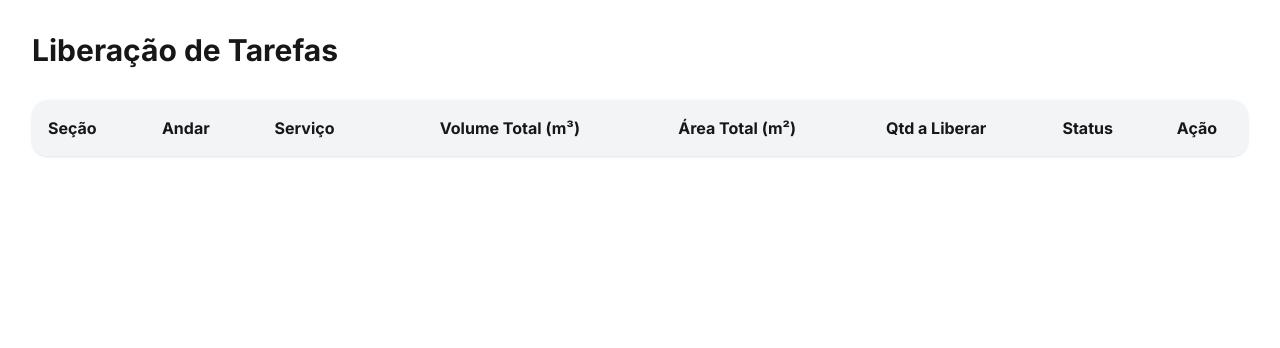
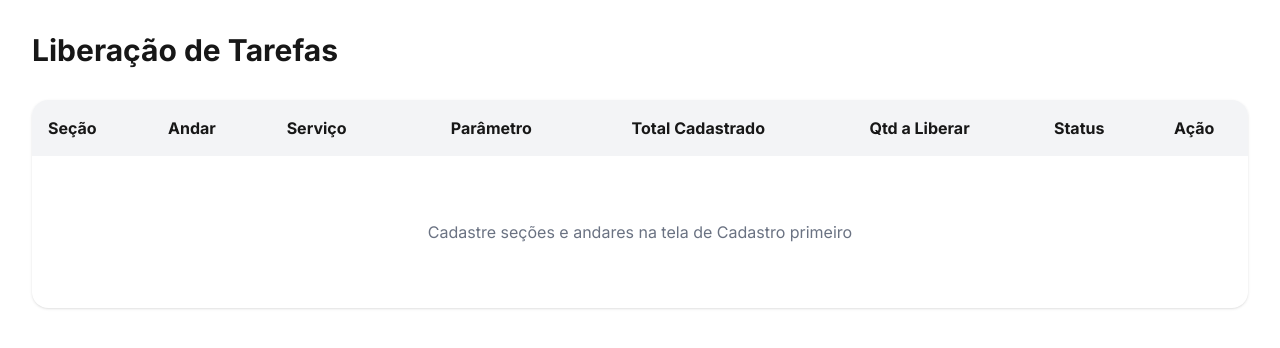
Before and after one commit to Dream159753/engecap-medicao, a Next.js app: page /liberacao in a window 1280 px wide. Shown: the top 348 px of the page. Built offline with nearby package versions, Linux system fonts and the light colour scheme.

Commit message:
Liberação atualizada com checkboxes do cadastro

```diff
--- a/src/app/liberacao/page.tsx
+++ b/src/app/liberacao/page.tsx
@@ -2,7 +2,7 @@
 
 import { useState, useEffect } from 'react';
 
-type Andar = { nome: string; volume: number; area: number };
+type Andar = { nome: string; volume: number; area: number; usaVolume: boolean; usaArea: boolean };
 type Secao = { nome: string; andares: Andar[] };
 
 type ServicoLiberado = {
@@ -10,8 +10,8 @@ type ServicoLiberado = {
   secao: string;
   andar: string;
   servico: string;
-  volumeTotal: number;
-  areaTotal: number;
+  parametro: string;           // "Volume (m³)" ou "Área (m²)"
+  quantidadeTotal: number;
   quantidadeLiberada: number;
   liberado: boolean;
 };
@@ -28,26 +28,44 @@ export default function LiberacaoTarefas() {
 
     secoes.forEach((secao, s) => {
       secao.andares.forEach((andar, a) => {
+        // Cria serviço de Volume se estiver habilitado
+        if (andar.usaVolume && andar.volume > 0) {
           lista.push({
             id: s * 1000 + a * 100 + 1,
             secao: secao.nome,
             andar: andar.nome,
             servico: "Forma + Armação + Concretagem",
-          volumeTotal: andar.volume || 0,
-          areaTotal: andar.area || 0,
+            parametro: "Volume (m³)",
+            quantidadeTotal: andar.volume,
             quantidadeLiberada: 0,
             liberado: false
           });
+        }
+
+        // Cria serviço de Área se estiver habilitado
+        if (andar.usaArea && andar.area > 0) {
           lista.push({
             id: s * 1000 + a * 100 + 2,
             secao: secao.nome,
             andar: andar.nome,
-          servico: "Desforma",
-          volumeTotal: 0,
-          areaTotal: andar.area || 0,
+            servico: "Forma + Armação + Concretagem",
+            parametro: "Área (m²)",
+            quantidadeTotal: andar.area,
             quantidadeLiberada: 0,
             liberado: false
           });
+
+          lista.push({
+            id: s * 1000 + a * 100 + 3,
+            secao: secao.nome,
+            andar: andar.nome,
+            servico: "Desforma",
+            parametro: "Área (m²)",
+            quantidadeTotal: andar.area,
+            quantidadeLiberada: 0,
+            liberado: false
+          });
+        }
       });
     });
 
@@ -75,21 +93,28 @@ export default function LiberacaoTarefas() {
               <th className="p-4 text-left">Seção</th>
               <th className="p-4 text-left">Andar</th>
               <th className="p-4 text-left">Serviço</th>
-              <th className="p-4 text-center">Volume Total (m³)</th>
-              <th className="p-4 text-center">Área Total (m²)</th>
+              <th className="p-4 text-center">Parâmetro</th>
+              <th className="p-4 text-center">Total Cadastrado</th>
               <th className="p-4 text-center">Qtd a Liberar</th>
               <th className="p-4 text-center">Status</th>
               <th className="p-4 text-center">Ação</th>
             </tr>
           </thead>
           <tbody>
-            {servicos.map(item => (
+            {servicos.length === 0 ? (
+              <tr>
+                <td colSpan={8} className="p-16 text-center text-gray-500">
+                  Cadastre seções e andares na tela de Cadastro primeiro
+                </td>
+              </tr>
+            ) : (
+              servicos.map(item => (
                 <tr key={item.id} className="border-t hover:bg-gray-50">
                   <td className="p-4 font-medium">{item.secao}</td>
                   <td className="p-4">{item.andar}</td>
                   <td className="p-4">{item.servico}</td>
-                <td className="p-4 text-center font-semibold">{item.volumeTotal}</td>
-                <td className="p-4 text-center font-semibold">{item.areaTotal}</td>
+                  <td className="p-4 text-center font-medium">{item.parametro}</td>
+                  <td className="p-4 text-center font-semibold">{item.quantidadeTotal}</td>
                   <td className="p-4 text-center">
                     <input
                       type="number"
@@ -104,12 +129,16 @@ export default function LiberacaoTarefas() {
                     </span>
                   </td>
                   <td className="p-4 text-center">
-                  <button onClick={() => toggleLiberacao(item.id)} className={`px-8 py-2 rounded ${item.liberado ? 'bg-red-100 text-red-600' : 'bg-green-600 text-white'}`}>
+                    <button
+                      onClick={() => toggleLiberacao(item.id)}
+                      className={`px-8 py-2 rounded text-sm font-medium ${item.liberado ? 'bg-red-100 text-red-600' : 'bg-green-600 text-white'}`}
+                    >
                       {item.liberado ? 'Bloquear' : 'Liberar'}
                     </button>
                   </td>
                 </tr>
-            ))}
+              ))
+            )}
           </tbody>
         </table>
       </div>
```
Lines whose indentation alone changed are shown as unchanged.
